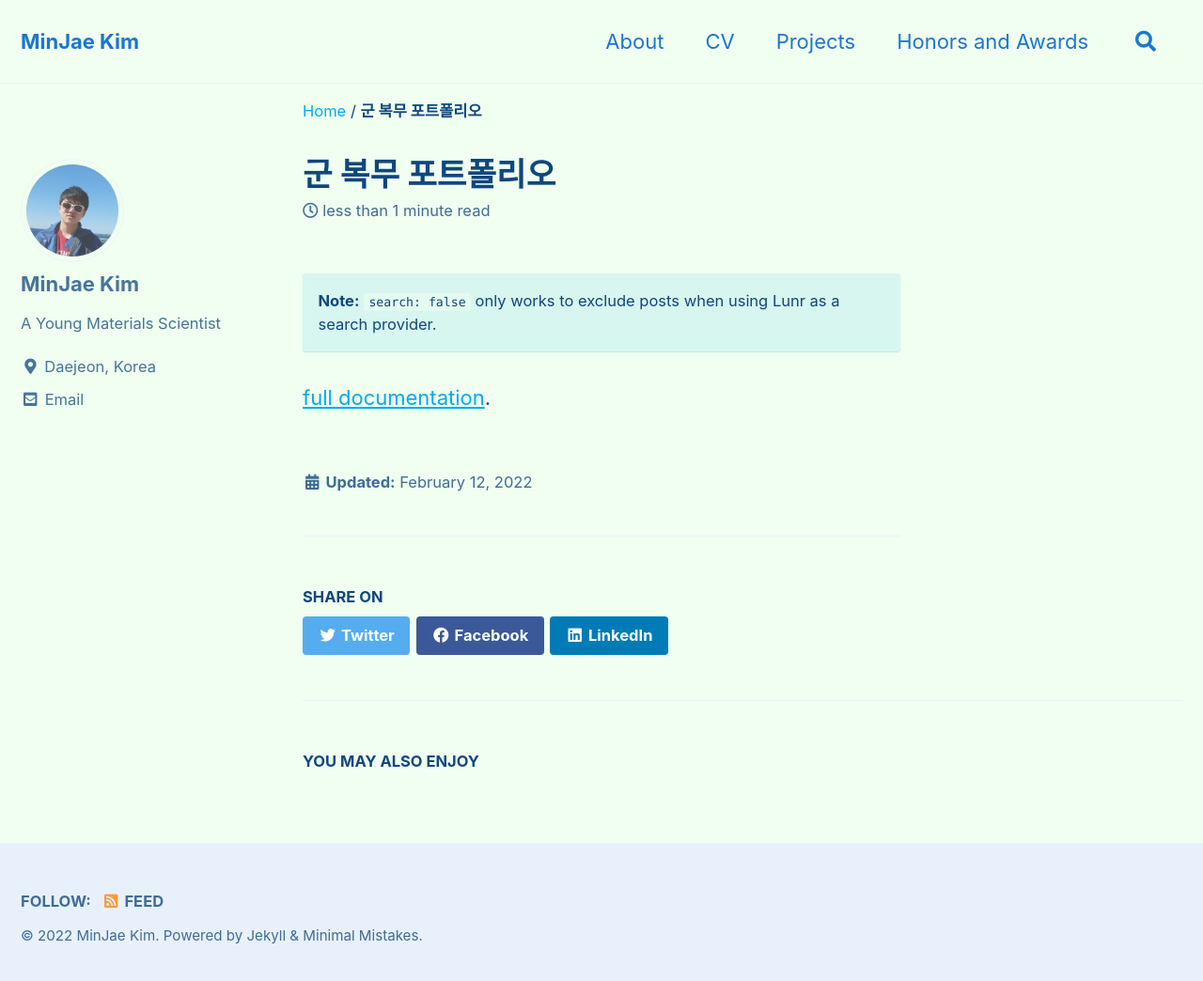
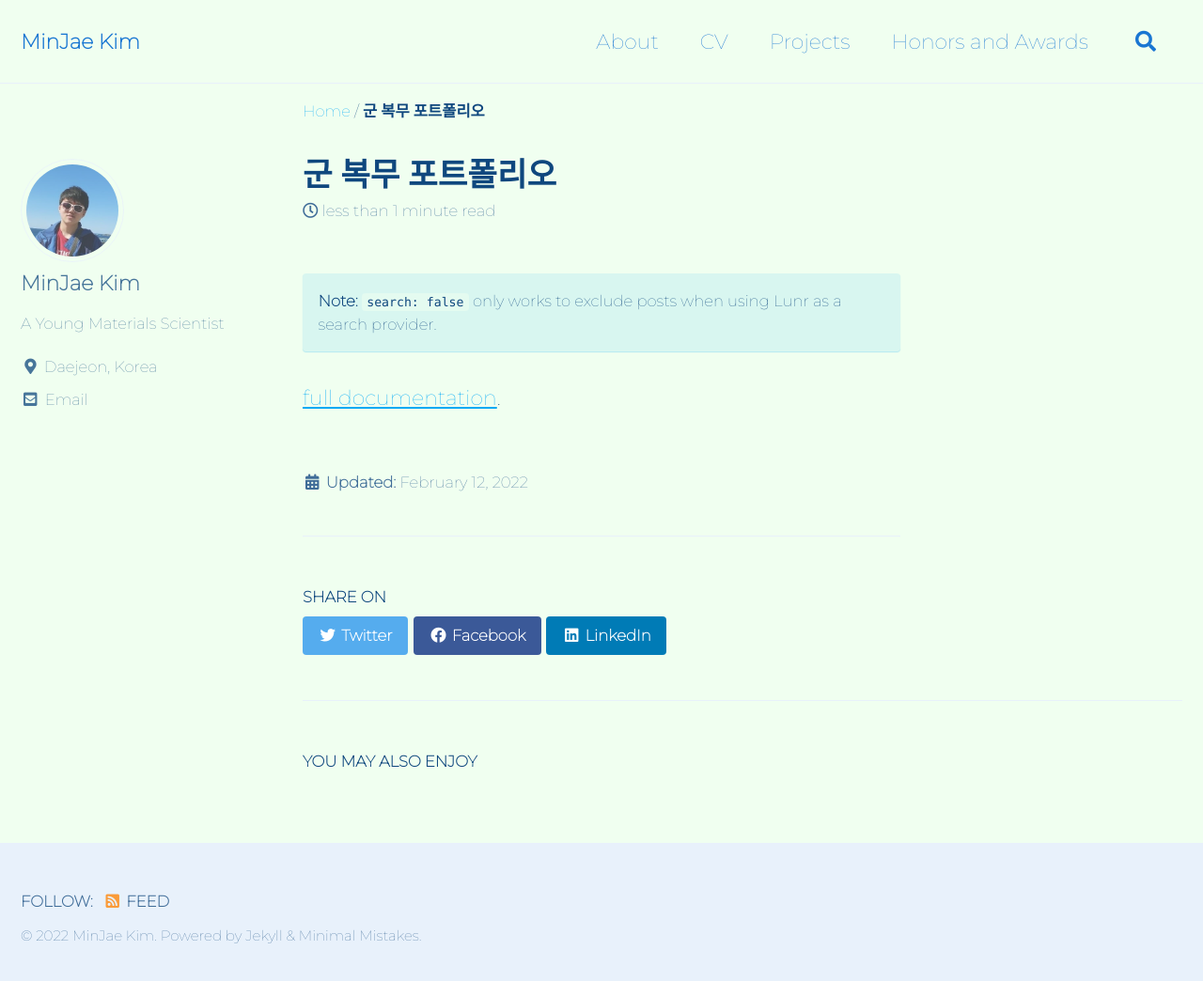
Before and after one commit to mj3259/mj3259.github.io, a Jekyll site: the page built from _posts/2017-11-28-post-exclude-search.md, in a window 1280 px wide and 1052 px high. Shown: the top 1044 px of the window at 94% size. Built offline with Jekyll 4.4.1, drawn with Linux system fonts in a browser that asks for light colours; cached includes are drawn as plain includes.

Commit message:
Update _variables.scss

```diff
--- a/_sass/minimal-mistakes/_variables.scss
+++ b/_sass/minimal-mistakes/_variables.scss
@@ -14,7 +14,7 @@ $indent-var: 1.3em !default;
 
 /* system typefaces */
 $serif: Georgia, Times, serif !default;
-$sans-serif: -apple-system, BlinkMacSystemFont, "Roboto", "Segoe UI",
+$sans-serif: "Montserrat", -apple-system, BlinkMacSystemFont, "Roboto", "Segoe UI",
   "Helvetica Neue", "Lucida Grande", Arial, sans-serif !default;
 $monospace: Monaco, Consolas, "Lucida Console", monospace !default;
 
```
